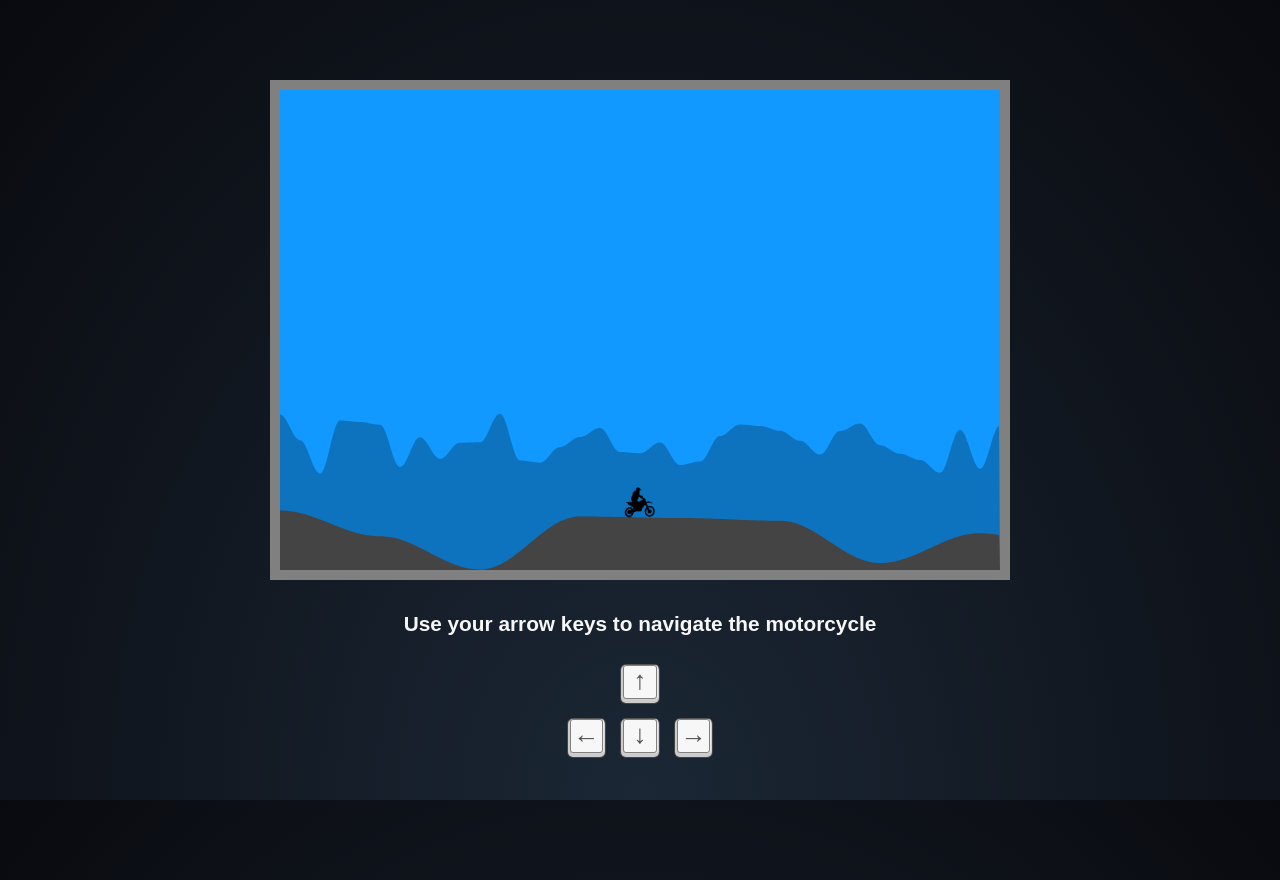
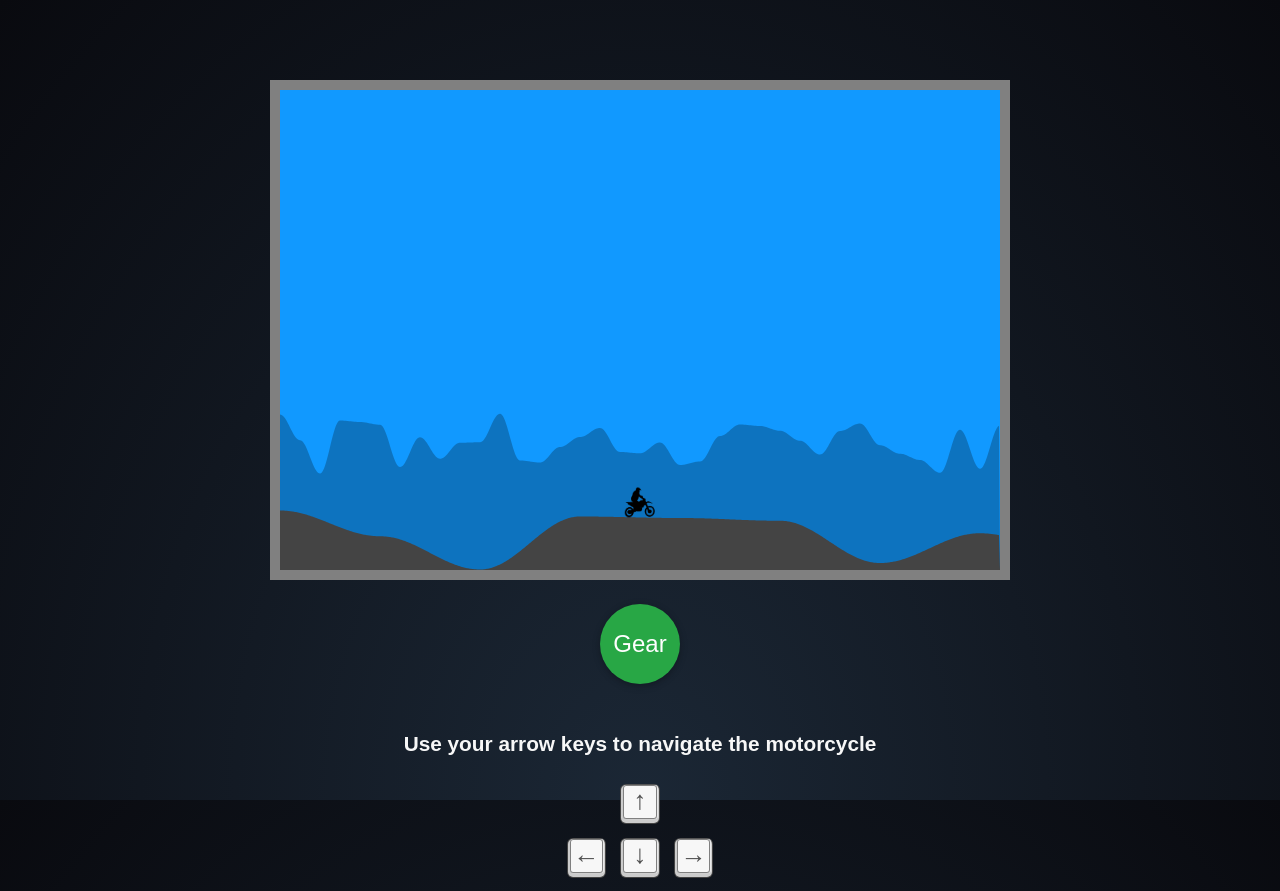
Before and after one commit to ovi054/mountain_biker, a plain HTML site: page index.html in a window 1280 px wide. Drawn offline with Linux system fonts and the light colour scheme.

Commit message:
3rd commit

```diff
--- a/css/style.css
+++ b/css/style.css
@@ -102,6 +102,24 @@ kbd:hover{
   border:1px solid var(--lg-);
 }
 
+#gearButton {
+  width: 80px;
+  height: 80px;
+  background-color: var(--dc-);
+  color: var(--wh-);
+  border: none;
+  border-radius: 50%;
+  font-size: 1.5em;
+  cursor: pointer;
+  box-shadow: var(--shadow1-);
+  outline: none;
+  margin: 20px;
+}
+
+#gearButton:active {
+  background-color: #218838;
+}
+
 
 
 
--- a/index.html
+++ b/index.html
@@ -20,6 +20,8 @@
 
   <section>
     <div class="table">
+          <!-- Add Gear button -->
+      <button id="gearButton">Gear</button>
       <h4>Use your arrow keys to navigate the motorcycle</h4>
       <p id="first"><kbd>&uarr;</kbd></p>
         <span>
--- a/js/main.js
+++ b/js/main.js
@@ -187,6 +187,25 @@ function handleOrientation(event) {
   k.ArrowLeft = normalizedTilt < 0 ? Math.abs(normalizedTilt) : 0;
 }
 
+// Add event listeners for the "Gear" button
+document.getElementById('gearButton').addEventListener('touchstart', function() {
+  k.ArrowUp = 1;  // Simulate pressing the up arrow
+});
+
+document.getElementById('gearButton').addEventListener('touchend', function() {
+  k.ArrowUp = 0;  // Simulate releasing the up arrow
+});
+
+// Add event listeners for desktop mouse interaction
+document.getElementById('gearButton').addEventListener('mousedown', function() {
+  k.ArrowUp = 1;  // Simulate pressing the up arrow
+});
+
+document.getElementById('gearButton').addEventListener('mouseup', function() {
+  k.ArrowUp = 0;  // Simulate releasing the up arrow
+});
+
+
 
 
 
```
